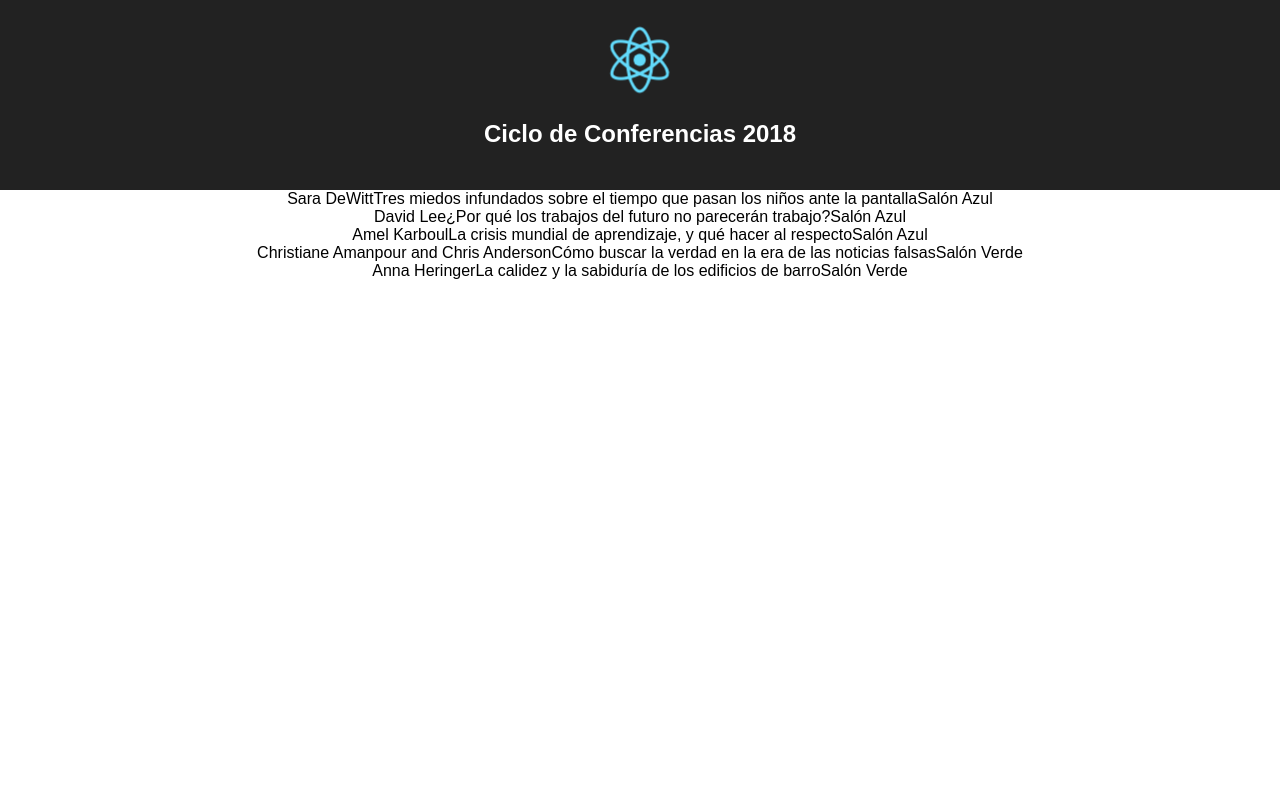
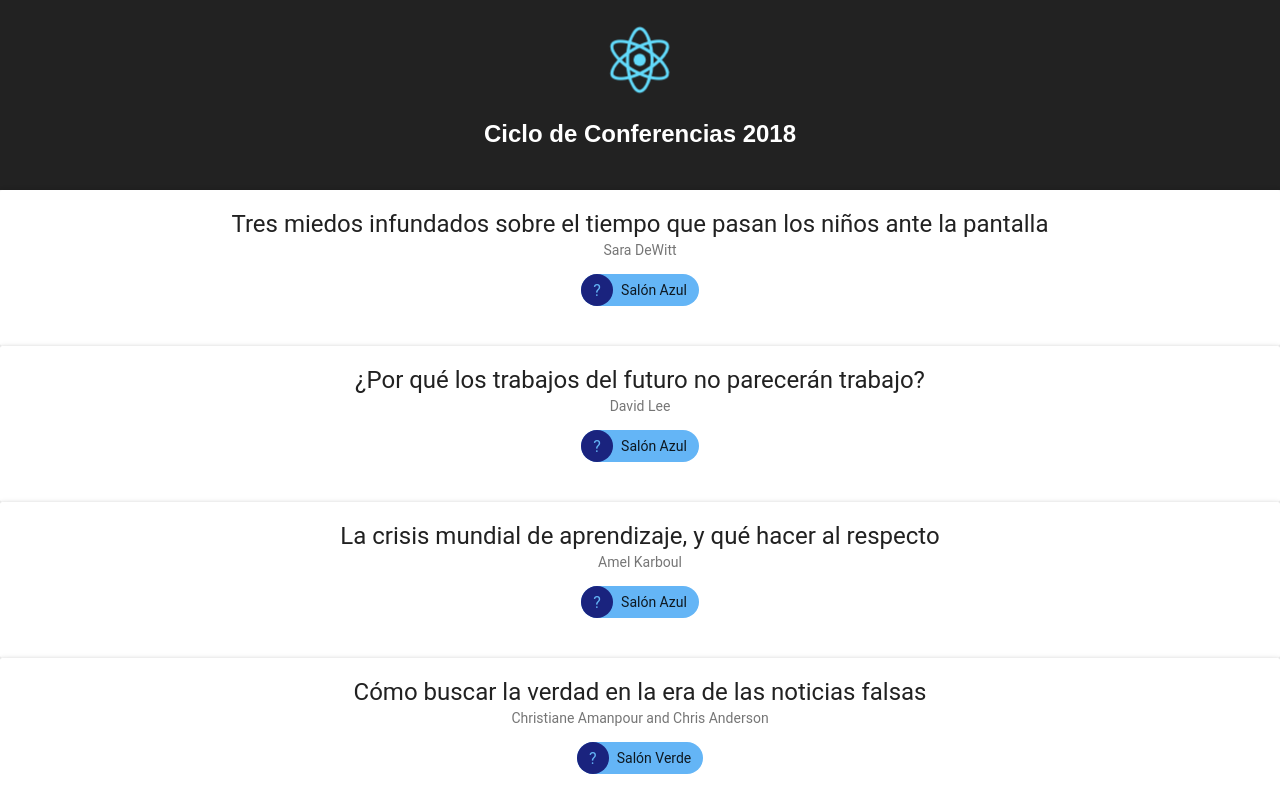
Before and after one commit to fdodino/conferencias-FSD, a React (Create React App) app: page / in a window 1280 px wide. Shown: the top 800 px of the page. Built offline with nearby package versions, Linux system fonts and the light colour scheme.

Commit message:
Material UI added

```diff
--- a/package.json
+++ b/package.json
@@ -3,6 +3,7 @@
   "version": "0.1.0",
   "private": true,
   "dependencies": {
+    "material-ui": "^0.19.4",
     "react": "^16.1.0",
     "react-dom": "^16.1.0",
     "react-scripts": "1.0.17"
--- a/src/App.js
+++ b/src/App.js
@@ -1,7 +1,16 @@
 import React, { Component } from 'react'
 import logo from './logo.svg'
 import './App.css'
-import ListView from "./components/listView"
+
+// Material UI - Theme
+import lightBaseTheme from 'material-ui/styles/baseThemes/lightBaseTheme'
+import getMuiTheme from 'material-ui/styles/getMuiTheme';
+import MuiThemeProvider from 'material-ui/styles/MuiThemeProvider'
+
+// Custom UI Components
+import TalksList from "./components/talksList"
+
+// Custom Services
 import TalksService from "./services/talksService"
 
 // https://daveceddia.com/create-react-app-express-production/
@@ -9,15 +18,18 @@ class App extends Component {
 
 
   render() {
+
     const talksService = new TalksService()
     return (
+      <MuiThemeProvider muiTheme={getMuiTheme(lightBaseTheme)}>
         <div className="App">
           <header className="App-header">
             <img src={logo} className="App-logo" alt="logo" />
             <h1 className="App-title">Ciclo de Conferencias 2018</h1>
           </header>
-        <ListView items={talksService.findAll()}/>
+          <TalksList items={talksService.findAll()}/>
         </div>
+      </MuiThemeProvider>
     )
   }
 }
--- a/src/components/listView.js
+++ /dev/null
@@ -1,28 +0,0 @@
-import React, {
-    Component
-} from 'react'
-
-export default class ListView extends Component {
-    constructor(props) {
-        super(props)
-        this.items = this.props.items
-    }
-
-    render() {
-        return (
-            this.props.items.map(talk =>
-                <div>
-                    <span>
-                    {talk.author}
-                    </span>
-                    <span>
-                    { talk.title }
-                    </span>
-                    <span>
-                    {talk.room}
-                    </span>
-                </div>
-            )
-        )
-    }
-}
--- /dev/null
+++ b/src/components/talkCard.js
@@ -0,0 +1,36 @@
+import React, { Component } from 'react'
+
+// Material UI - Card
+import {Card, CardTitle, CardText} from 'material-ui/Card'
+
+// Material UI - Chip
+import Avatar from 'material-ui/Avatar'
+import Chip from 'material-ui/Chip'
+import {blue300, indigo900} from 'material-ui/styles/colors'
+
+export default class TalkCard extends Component {
+    componentWillMount() {
+        this.talk = this.props.talk
+    }
+
+    render() {
+        return (
+            <Card>
+                <CardTitle title={ this.talk.title } subtitle={ this.talk.author }/>
+                <div align="center">
+                    <Chip
+                        backgroundColor={blue300}
+                    >
+                        <Avatar color={blue300} backgroundColor={indigo900}>
+                            ?
+                        </Avatar>
+                        { this.talk.room  }
+                    </Chip>
+                </div>
+                <CardText>
+                </CardText>
+            </Card>
+        )
+    }
+
+}
--- /dev/null
+++ b/src/components/talksList.js
@@ -0,0 +1,17 @@
+import React, { Component } from 'react'
+import TalkCard from './talkCard'
+
+export default class TalksList extends Component {
+    constructor(props) {
+        super(props)
+        this.items = this.props.items
+    }
+
+    render() {
+        return (
+            this.props.items.map(talk =>
+                <TalkCard talk={talk} key={ talk.title }/>
+            )
+        )
+    }
+}
```
Also changed, not shown: 2 other files (tests, documents, lock files or other folders). Lines whose indentation alone changed are shown as unchanged.
